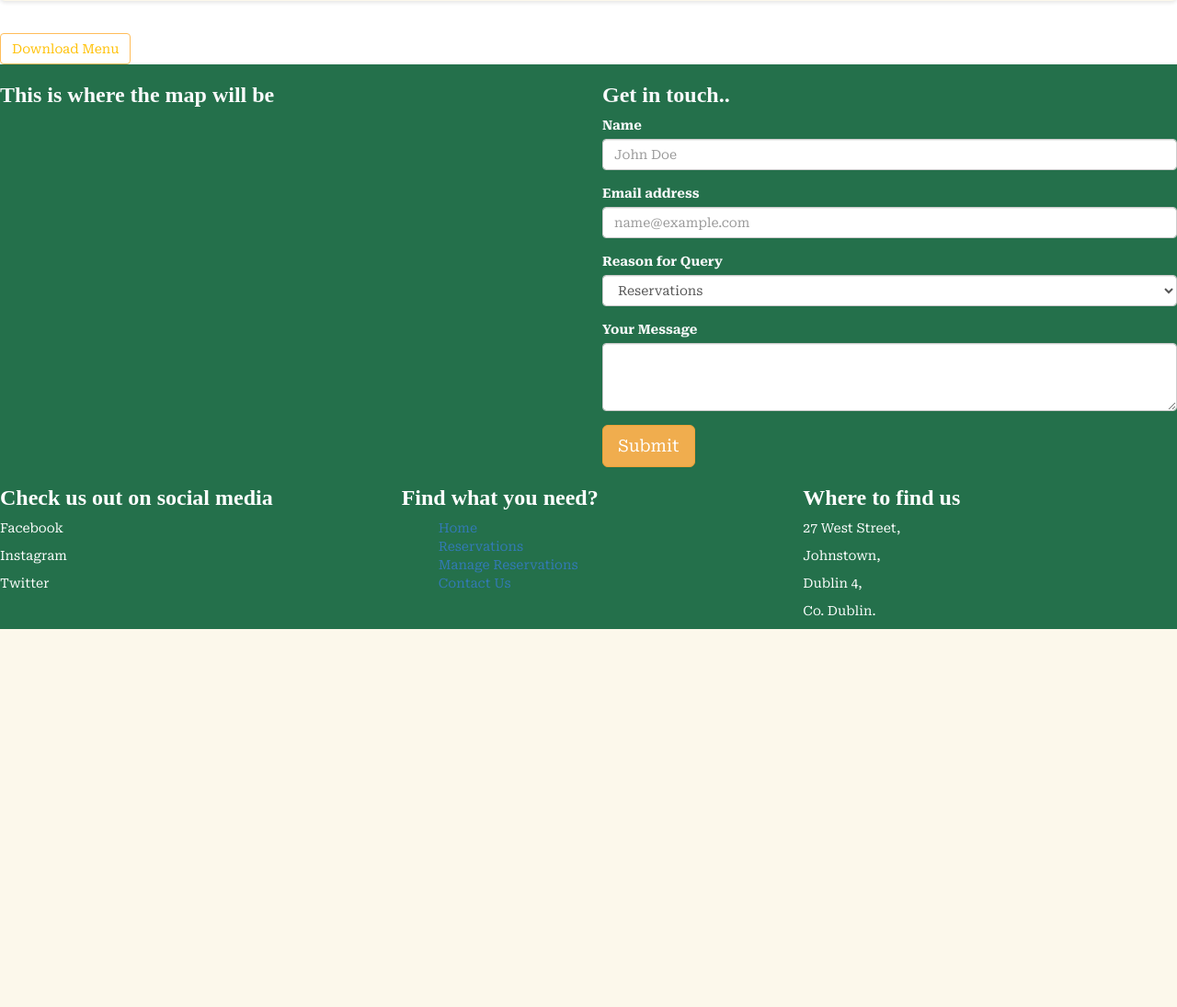
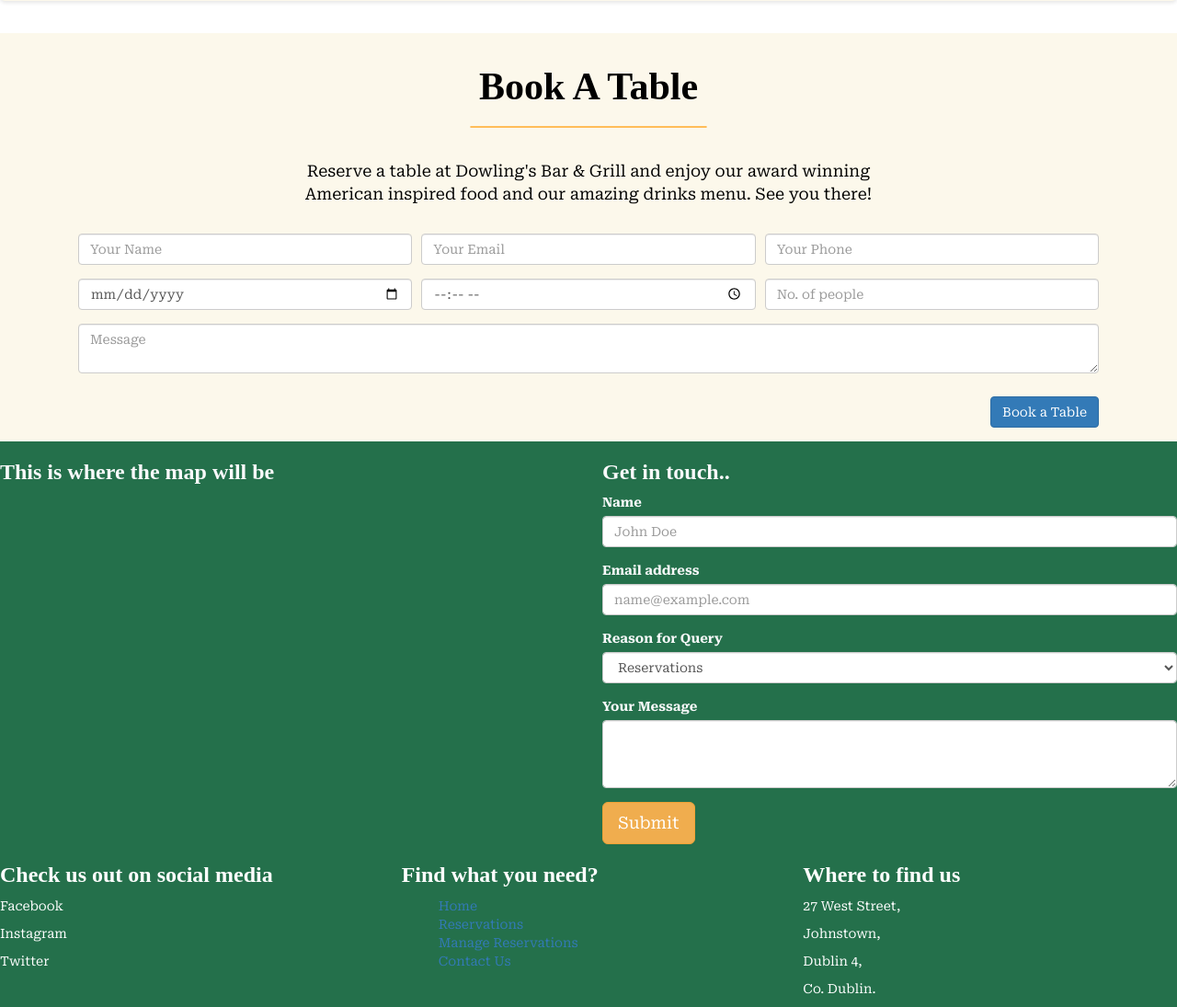
Before and after one commit to mickdowling16/dowlings-bar-and-grill, a Django app: page / in a window 1280 px wide. Shown: the part 3045-4140 px from the top of the page at 92% size. Before the commit the page ends 3729 px from the top, so only its background shows below. Run offline with Django 3.2, Linux system fonts and the light colour scheme; some libraries are stand-ins or nearby versions; some web fonts are replaced.

Commit message:
add reservations form using bootstrap on index.html page

```diff
--- a/templates/base.html
+++ b/templates/base.html
@@ -20,7 +20,7 @@
     <!-- navigation section -->
     <header class="header-design">
         <nav class="navbar navbar-expand-lg navbar-dark">
-            <a class="navbar-brand" href="#">Dowling's Bar & Grill</a>
+            <a class="navbar-brand" href="/">Dowling's Bar & Grill</a>
             <button class="navbar-toggler" type="button" data-toggle="collapse" data-target="#navbarNavAltMarkup"
                 aria-controls="navbarNavAltMarkup" aria-expanded="false" aria-label="Toggle navigation">
                 <span class="navbar-toggler-icon"></span>
@@ -28,9 +28,9 @@
             <div class="collapse navbar-collapse" id="navbarNavAltMarkup">
                 <div class="navbar-nav">
                     <a class="nav-item nav-link active" href="#">Home <span class="sr-only">(current)</span></a>
-                    <a class="nav-item nav-link" href="#">Menu</a>
+                    <a class="nav-item nav-link" href="#menu-anchor">Menu</a>
                     <a class="nav-item nav-link" href="#">Reservations</a>
-                    <a class="nav-item nav-link" href="#">Events</a>
+                    <a class="nav-item nav-link" href="#contact-anchor">Contact Us</a>
                 </div>
             </div>
         </nav>
@@ -49,6 +49,10 @@
     {% block menu %}
 
     {% endblock menu %}
+
+    {% block reservations %}
+
+    {% endblock reservations %}
 
     {% block contact %}
 
--- a/templates/index.html
+++ b/templates/index.html
@@ -45,21 +45,69 @@
 <!-- end of Menu section -->
 {% block menu %}
 
-    <div class="menu-container">
-        <div class="menu bg-about">
-            <h2>Menu</h2>
-            <hr class="hor-line">
-            <div id="menu-container"></div>
-        </div>
-        <button type="button" class="btn btn-outline-warning btn-yellow-outline">Download Menu</button>
+<div id="menu-anchor" class="menu-container">
+    <div class="menu bg-about">
+        <h2>Menu</h2>
+        <hr class="hor-line">
+        <div id="menu-container"></div>
     </div>
+</div>
 
 {% endblock menu %}
 
-<!-- end of Menu section -->
+<!-- Start of Reservations section -->
+
+{% block reservations %}
+
+<section id="book-a-table" class="book-a-table bg-about">
+    <div class="menu bg-about">
+        <h2>Book A Table</h2>
+        <hr class="hor-line">
+    </div>
+    <div class="container" data-aos="fade-up">
+        <div class="row">
+            <div class="col-md-8 offset-md-2 text-center">
+                <p class="mb-5">Reserve a table at Dowling's Bar & Grill and enjoy our award winning American
+                    inspired food and our amazing drinks menu. See you there!
+                </p>
+            </div>
+        </div>
+
+        <form action="" method="post" role="form">
+            <div class="form-row">
+                <div class="col-lg-4 col-md-6 form-group">
+                    <input type="text" name="name" class="form-control" id="name" placeholder="Your Name">
+                </div>
+                <div class="col-lg-4 col-md-6 form-group">
+                    <input type="email" class="form-control" name="email" id="email" placeholder="Your Email">
+                </div>
+                <div class="col-lg-4 col-md-6 form-group">
+                    <input type="number" class="form-control" name="phone" id="phone" placeholder="Your Phone">
+                </div>
+                <div class="col-lg-4 col-md-6 form-group">
+                    <input type="date" name="date" class="form-control" id="date" placeholder="Date">
+                </div>
+                <div class="col-lg-4 col-md-6 form-group">
+                    <input type="time" class="form-control" name="time" id="time" placeholder="Time">
+                </div>
+                <div class="col-lg-4 col-md-6 form-group">
+                    <input type="number" class="form-control" name="people" id="people" placeholder="No. of people">
+                </div>
+            </div>
+            <div class="form-group">
+                <textarea class="form-control" name="message" placeholder="Message"></textarea>
+            </div>
+            <button type="submit" class="btn btn-primary float-right mt-3">Book a Table</button>
+        </form>
+    </div>
+</section>
+
+{% endblock reservations %}
+
+<!-- Start of Contact Us section -->
 {% block contact %}
 
-<div class="row bg-green-brand white-brand">
+<div id="contact-anchor" class="row bg-green-brand white-brand">
     <div class="col-6 bar-location">
         <h3>This is where the map will be</h3>
     </div>
```
